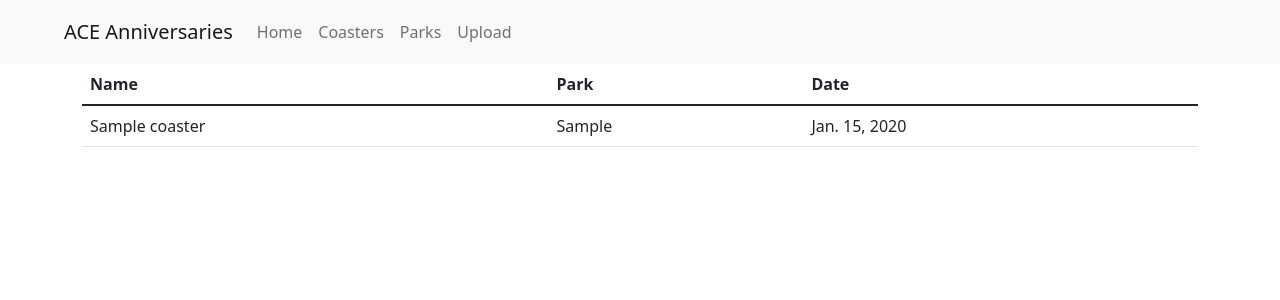
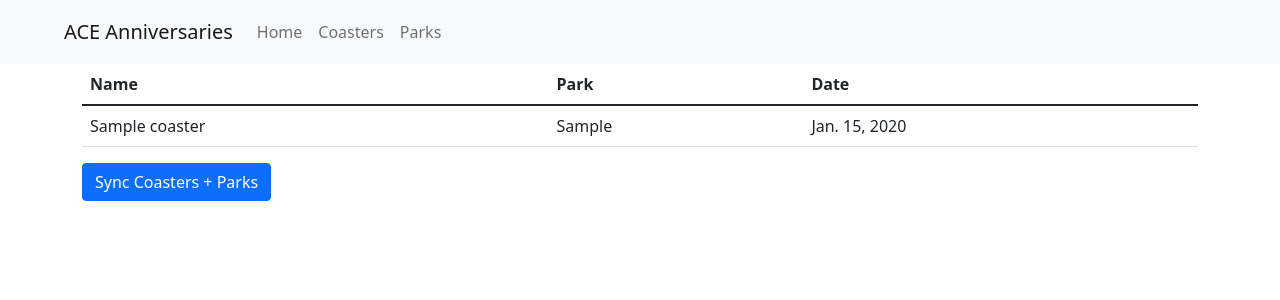
Before and after one commit to willowCeleste/ace-database, a Django app: page /coasters/ in a window 1280 px wide. Shown: the top 300 px of the page. Run offline with Django 3.2, Linux system fonts and the light colour scheme; tables that the repository leaves empty hold one stand-in row (values such as "Sample post").

Commit message:
Adds coaster-park sync

```diff
--- a/coasters/models.py
+++ b/coasters/models.py
@@ -5,6 +5,9 @@ from django.utils import timezone
 class Park(models.Model):
   title = models.CharField(max_length=200)
   created_date = models.DateTimeField(default=timezone.now)
+
+  class Meta:
+    ordering = ['title']
 
   def __str__(self):
     return self.title
@@ -16,5 +19,8 @@ class Coaster(models.Model):
   incomplete_date_opened = models.CharField(max_length=200, null=True)
   park_string = models.CharField(max_length=200, null=True)
 
+  class Meta:
+    ordering = ['title']
+
   def __str__(self):
     return self.title
--- a/coasters/templates/coasters/base.html
+++ b/coasters/templates/coasters/base.html
@@ -22,9 +22,6 @@
           <li class="nav-item">
             <a class="nav-link" href="/">Parks</a>
           </li>
-          <li class="nav-item">
-            <a class="nav-link" href="/csv-upload">Upload</a>
-          </li>
         </ul>
       </div>
     </nav>
--- a/coasters/templates/coasters/coasters.html
+++ b/coasters/templates/coasters/coasters.html
@@ -26,6 +26,9 @@
         {% endfor %}
       </tbody>
     </table>
+    <form action="/coasters-sync">
+      <button class="btn btn-primary" type="submit">Sync Coasters + Parks</button>
+    </form>
     {% if coasters.has_other_pages %}
       <ul class="pagination">
           <li class="page-item disabled"><a class="page-link" href="?page={% if coasters.previous_page_number >= 1 %}{{ coasters.previous_page_number}}{% endif %}">Previous</a></li>
--- a/coasters/urls.py
+++ b/coasters/urls.py
@@ -5,5 +5,6 @@ urlpatterns = [
   path('', views.home, name='home'),
   path('coasters/', views.coasters, name='coasters'),
   path('coasters/<int:id>/', views.coaster, name='coaster'),
-  path('csv-upload', views.csv_upload, name='csv-upload')
+  path('csv-upload', views.csv_upload, name='csv-upload'),
+  path('coasters-sync', views.coasters_sync, name='coasters_sync')
 ]
--- a/coasters/views.py
+++ b/coasters/views.py
@@ -2,7 +2,7 @@ from django.shortcuts import get_object_or_404, render
 from django.core.paginator import Paginator
 from datetime import date, timedelta
 from django.utils import timezone
-from .models import Coaster
+from .models import Coaster, Park
 
 # Home Page
 def home(request):
@@ -34,6 +34,14 @@ def coasters(request):
 
   return render(request, 'coasters/coasters.html', { 'coasters': paginator.get_page(page), 'pages': pages })
 
+def coasters_sync(request):
+  print('coasters sync')
+  parks = Coaster.objects.values('park_string')
+  for park in parks:
+    print(park['park_string'])
+    obj, created = Park.objects.get_or_create(title=park['park_string'], created_date=timezone.now())
+  return render(request, 'coasters/coasters.html', { 'message': 'Synced Coasters with Parks'})
+
 # Coaster Detail
 def coaster(request, id):
   coaster = get_object_or_404(Coaster, id=id)
```
Also changed, not shown: coasters/admin.py (+9 -3 lines).
